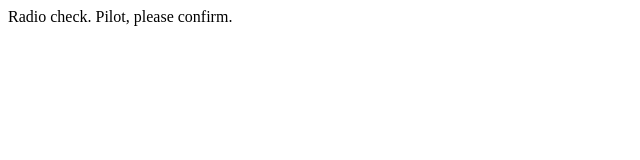
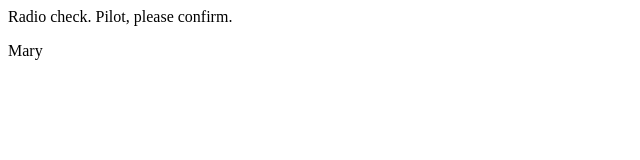
Before and after one commit to dwebbjcg/communication-log, a plain HTML site: page index.html in a window 1280 px wide. Shown: the full height of the page, 0-640 px from the left. Drawn offline with Linux system fonts and the light colour scheme.

Commit message:
Added my name Mary to index.html.

```diff
--- a/index.html
+++ b/index.html
@@ -1,5 +1,6 @@
 <html>
 <body>
    <p>Radio check. Pilot, please confirm.</p>
+   <p> Mary     </p>
 </body>
 </html>
```
